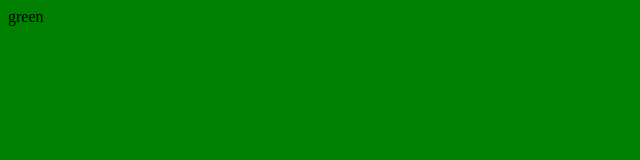
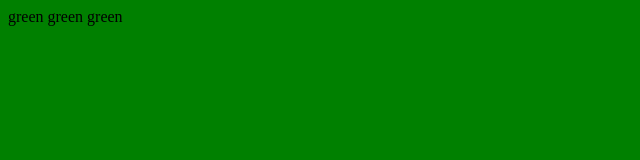
Before and after one commit to jmora15/jmm_web, a plain HTML site: page index.html in a window 1280 px wide. Shown: the full height of the page, 0-640 px from the left. Drawn offline with Linux system fonts and the light colour scheme.

Commit message:
Update index.html

```diff
--- a/index.html
+++ b/index.html
@@ -8,7 +8,7 @@
     <title>Document</title>
 </head>
 <body>
-    green
+    green green green
 
 </body>
 </html>
```
